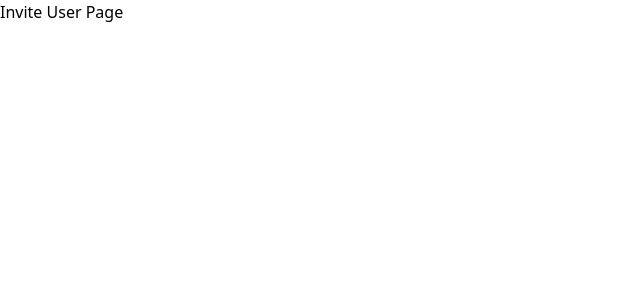
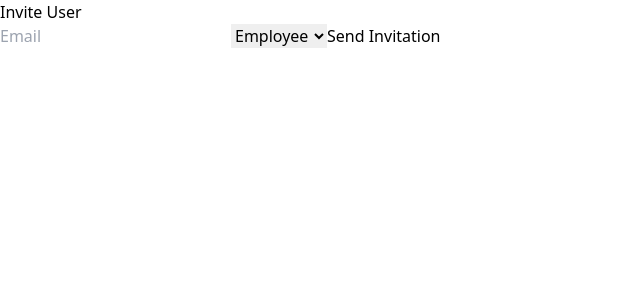
Before and after one commit to aykutcihan/stepup, a React (Vite) app in the folder apps/frontend/: page /hr/invite-user in a window 1280 px wide. Shown: the top 300 px of the page, without its empty margins (0-640 px from the left). Built offline with nearby package versions, Linux system fonts and the light colour scheme; no server answers.

Commit message:
feat(us-001): implement InviteUserPage with invitation form

```diff
--- a/apps/frontend/src/pages/hr/InviteUserPage.tsx
+++ b/apps/frontend/src/pages/hr/InviteUserPage.tsx
@@ -1,3 +1,51 @@
+import { useForm } from 'react-hook-form'
+import { zodResolver } from '@hookform/resolvers/zod'
+import { z } from 'zod'
+import { createInvitation } from '@/services/invitationService'
+import { getErrorMessage } from '@/utils/getErrorMessage'
+import { useState } from 'react'
+
+const schema = z.object({
+  email: z.string().email('Invalid email address'),
+  role: z.enum(['employee', 'manager', 'hr_admin']),
+})
+
+type FormData = z.infer<typeof schema>
+
 export default function InviteUserPage() {
-  return <div>Invite User Page</div>
+  const [pageError, setPageError] = useState('')
+  const [success, setSuccess] = useState(false)
+
+  const { register, handleSubmit, reset, formState: { errors } } = useForm<FormData>({
+    resolver: zodResolver(schema),
+  })
+
+  const onSubmit = async (data: FormData) => {
+    try {
+      await createInvitation(data)
+      setSuccess(true)
+      reset()
+    } catch (err) {
+      setPageError(getErrorMessage(err))
+    }
+  }
+
+  return (
+    <div>
+      <h1>Invite User</h1>
+      {pageError && <p>{pageError}</p>}
+      {success && <p>Invitation sent successfully.</p>}
+      <form onSubmit={handleSubmit(onSubmit)}>
+        <input {...register('email')} placeholder="Email" />
+        {errors.email && <p>{errors.email.message}</p>}
+        <select {...register('role')}>
+          <option value="employee">Employee</option>
+          <option value="manager">Manager</option>
+          <option value="hr_admin">HR Admin</option>
+        </select>
+        {errors.role && <p>{errors.role.message}</p>}
+        <button type="submit">Send Invitation</button>
+      </form>
+    </div>
+  )
 }
```
